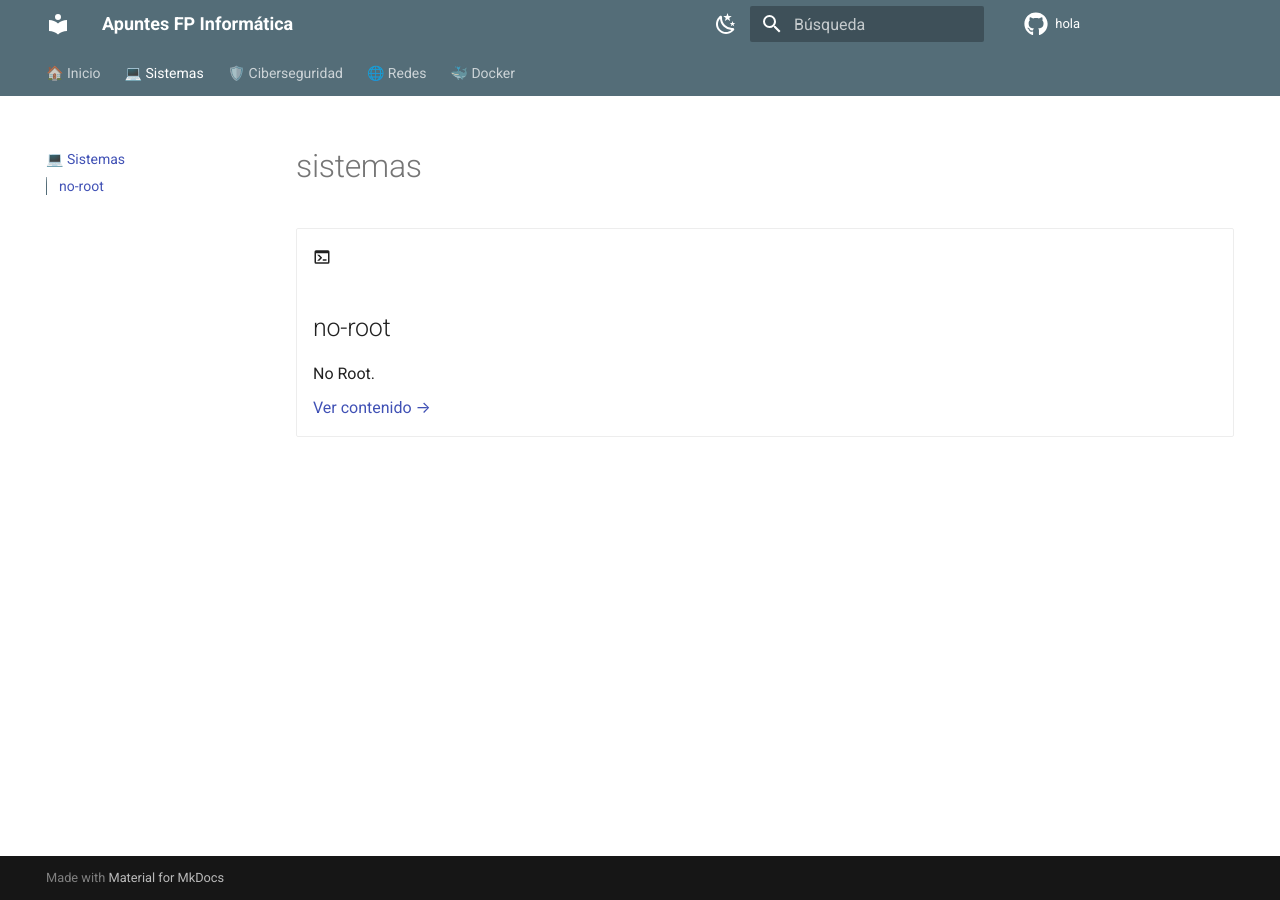
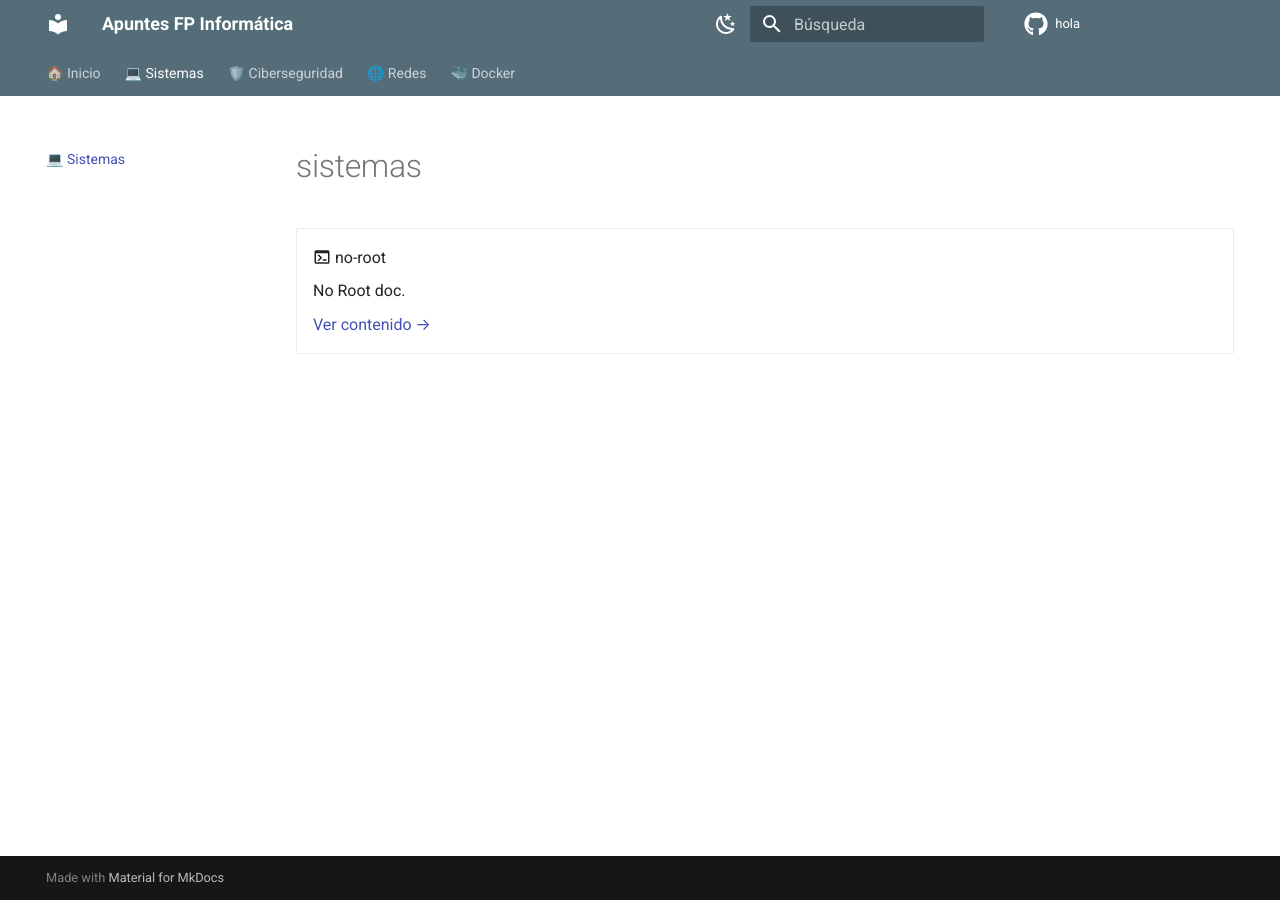
Before and after one commit to fcuadradoa01/hola, an MkDocs documentation site: the page built from docs/sistemas/index.md, in a window 1280 px wide. Built offline with MkDocs 1.6.1 and Material for MkDocs 9.7.7, drawn with Linux system fonts in a browser that asks for light colours; comment, search, counter and statistics services are not loaded.

Commit message:
Revise no-root documentation and link
Updated the no-root section to improve clarity and link.

```diff
--- a/docs/sistemas/index.md
+++ b/docs/sistemas/index.md
@@ -2,12 +2,10 @@
 
 <div class="grid cards" markdown>
 
-- :material-console:
+- :material-console: no-root
 
-    ## no-root
+    No Root doc.
 
-    No Root.
-
-    <a href="sistemas/no-root.md" markdown>Ver contenido →</a>
+    <a href="no-root.md" markdown>Ver contenido →</a>
 
 </div>
```
